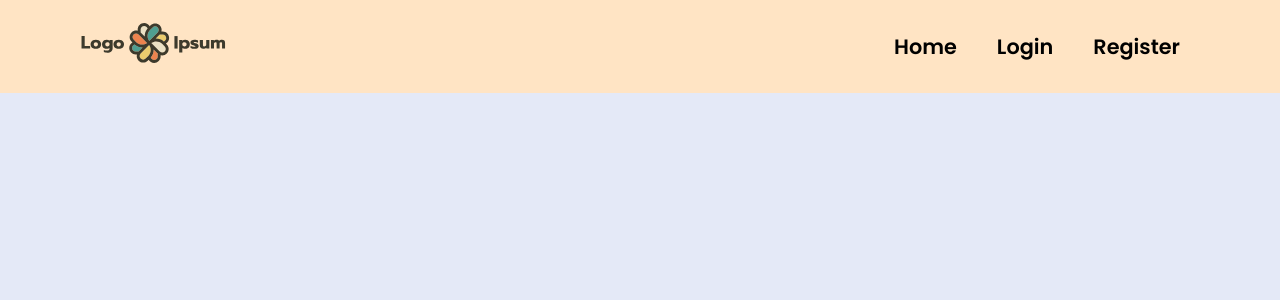
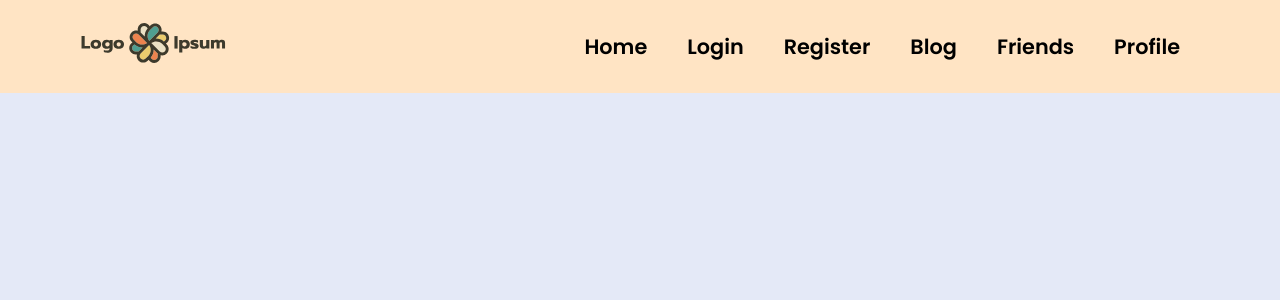
Before and after one commit to Bolimul/Project-Management, a React (Create React App) app in the folder website-react/: page / in a window 1280 px wide. Before the commit this address had no page. Shown: the top 300 px of the page. Built offline with nearby package versions, Linux system fonts and the light colour scheme.

Commit message:
added to menu

```diff
--- a/website-react/src/Navbar.js
+++ b/website-react/src/Navbar.js
@@ -147,6 +147,15 @@ class Navbar extends Component {
                 <li>
                   <Link to="/register">Register</Link>
                 </li>
+                <li>
+                  <Link to="/Blog">Blog</Link>
+                </li>
+                <li>
+                  <Link to="/Friends">Friends</Link>
+                </li>
+                <li>
+                  <Link to="/Profile">Profile</Link>
+                </li>
               </ul>
             </div>
             <div id="mobile" onClick={this.handleClick}>
```
Also changed, not shown: 1 other file (tests, documents, lock files or other folders).
